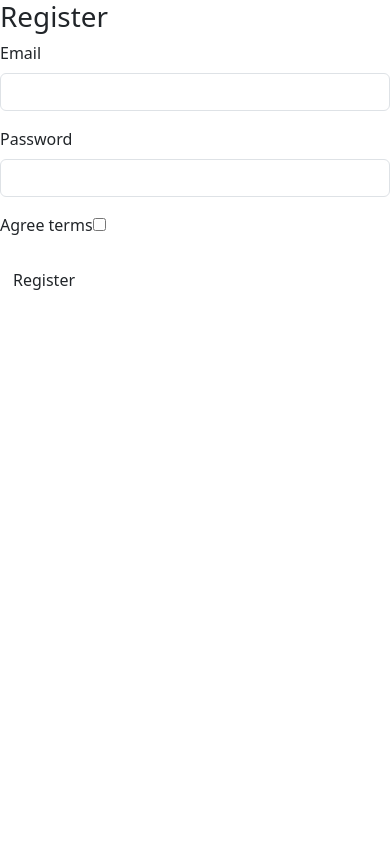
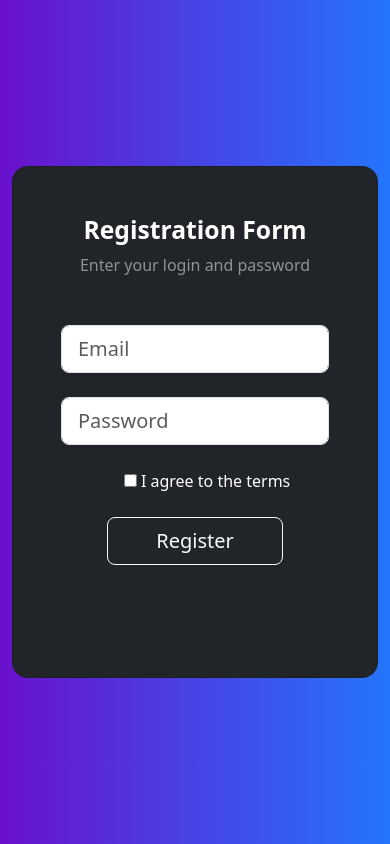
Before and after one commit to maximmuss699/IIS, a Symfony app: template templates/registration/register.html.twig in a window 390 px wide. Run offline with Twig, Linux system fonts and the light colour scheme; the template is opened without the code that fills it, so the values that code supplies are empty; form fields are guessed from the names that the template uses; some libraries are stand-ins or nearby versions.

Commit message:
CSS Login and Register

```diff
--- a/templates/registration/register.html.twig
+++ b/templates/registration/register.html.twig
@@ -3,17 +3,84 @@
 {% block title %}Register{% endblock %}
 
 {% block body %}
-    <h1>Register</h1>
+    <style>
+        .gradient-custom {
+            /* fallback for old browsers */
+            background: #6a11cb;
 
-    {{ form_errors(registrationForm) }}
+            /* Chrome 10-25, Safari 5.1-6 */
+            background: -webkit-linear-gradient(to right, rgba(106, 17, 203, 1), rgba(37, 117, 252, 1));
 
-    {{ form_start(registrationForm) }}
-        {{ form_row(registrationForm.email) }}
-        {{ form_row(registrationForm.plainPassword, {
-            label: 'Password'
-        }) }}
-        {{ form_row(registrationForm.agreeTerms) }}
+            /* W3C, IE 10+/ Edge, Firefox 16+, Chrome 26+, Opera 12+, Safari 7+ */
+            background: linear-gradient(to right, rgba(106, 17, 203, 1), rgba(37, 117, 252, 1))
+        }
 
-        <button type="submit" class="btn">Register</button>
-    {{ form_end(registrationForm) }}
+    </style>
+<section class="vh-100 gradient-custom">
+    <div class="container py-5 h-100">
+        <div class="row d-flex justify-content-center align-items-center h-100">
+            <div class="col-12 col-md-8 col-lg-6 col-xl-5">
+                <div class="card bg-dark text-white" style="border-radius: 1rem;">
+                    <div class="card-body p-5 text-center">
+
+
+                        <div class="mb-md-3 mt-md-4 pb-5">
+                            {{ form_errors(registrationForm) }}
+
+                            <h2 class="fw-bold mb-2 text">Registration Form</h2>
+                            <p class="text-white-50 mb-5">Enter your login and password</p>
+
+
+                            {{ form_start(registrationForm) }}
+                            <div class="form-outline form-white mb-4">
+                                {{ form_widget(registrationForm.email, {
+                                    'id': 'typeEmailX',
+                                    'attr': {
+                                        'class': 'form-control form-control-lg',
+                                        'placeholder': 'Email'
+                                    },
+                                    'label': 'Email'
+                                }) }}
+                            </div>
+
+
+                            <div class="form-outline form-white mb-4">
+                                {{ form_widget(registrationForm.plainPassword, {
+                                    'id': 'typePasswordX',
+                                    'attr': {
+                                        'class': 'form-control form-control-lg',
+                                        'placeholder': 'Password'
+                                    }
+                                }) }}
+                            </div>
+
+
+                            <div class="form-check mb-4">
+                                {{ form_widget(registrationForm.agreeTerms, {
+                                    'id': 'agreeTerms',
+                                    'label_attr': {'class': 'form-check-label'},
+                                    'attr': {
+                                        'class': 'form-check-input',
+                                    },
+                                }) }}
+                                <label for="agreeTerms" class="form-check-label">I agree to the terms</label>
+                            </div>
+
+
+
+
+                            <div class="d-flex flex-column align-items-center">
+                                <button type="submit" class="btn btn-outline-light btn-lg px-5 mb-3">Register</button>
+                            </div>
+                            {{ form_end(registrationForm) }}
+                        </div>
+                    </div>
+                </div>
+            </div>
+
+
+        </div>
+    </div>
+
+</section>
 {% endblock %}
```
Also changed, not shown: templates/home_page/index.html.twig (+36 -29 lines), templates/security/login.html.twig (+62 -5 lines).
